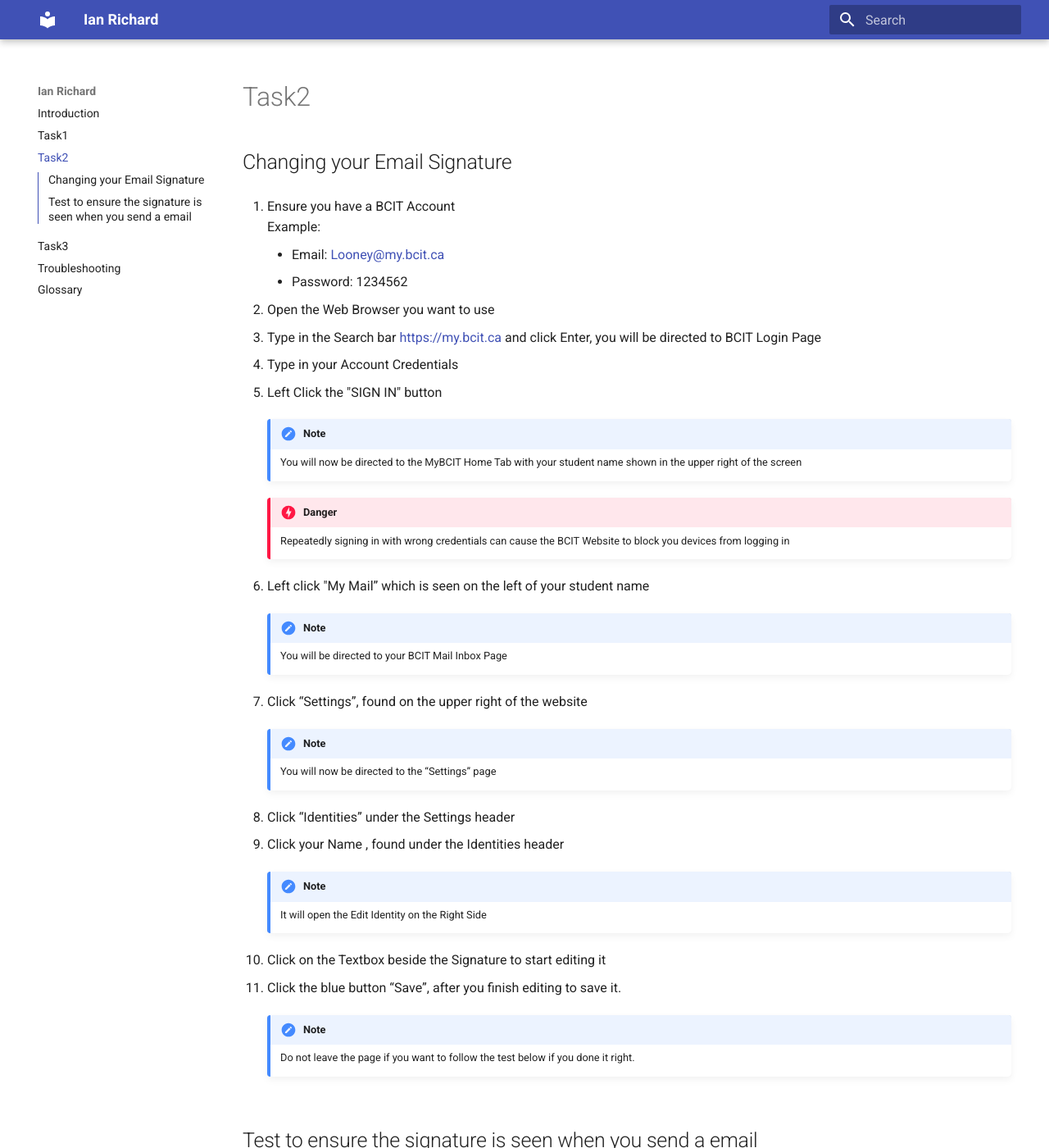
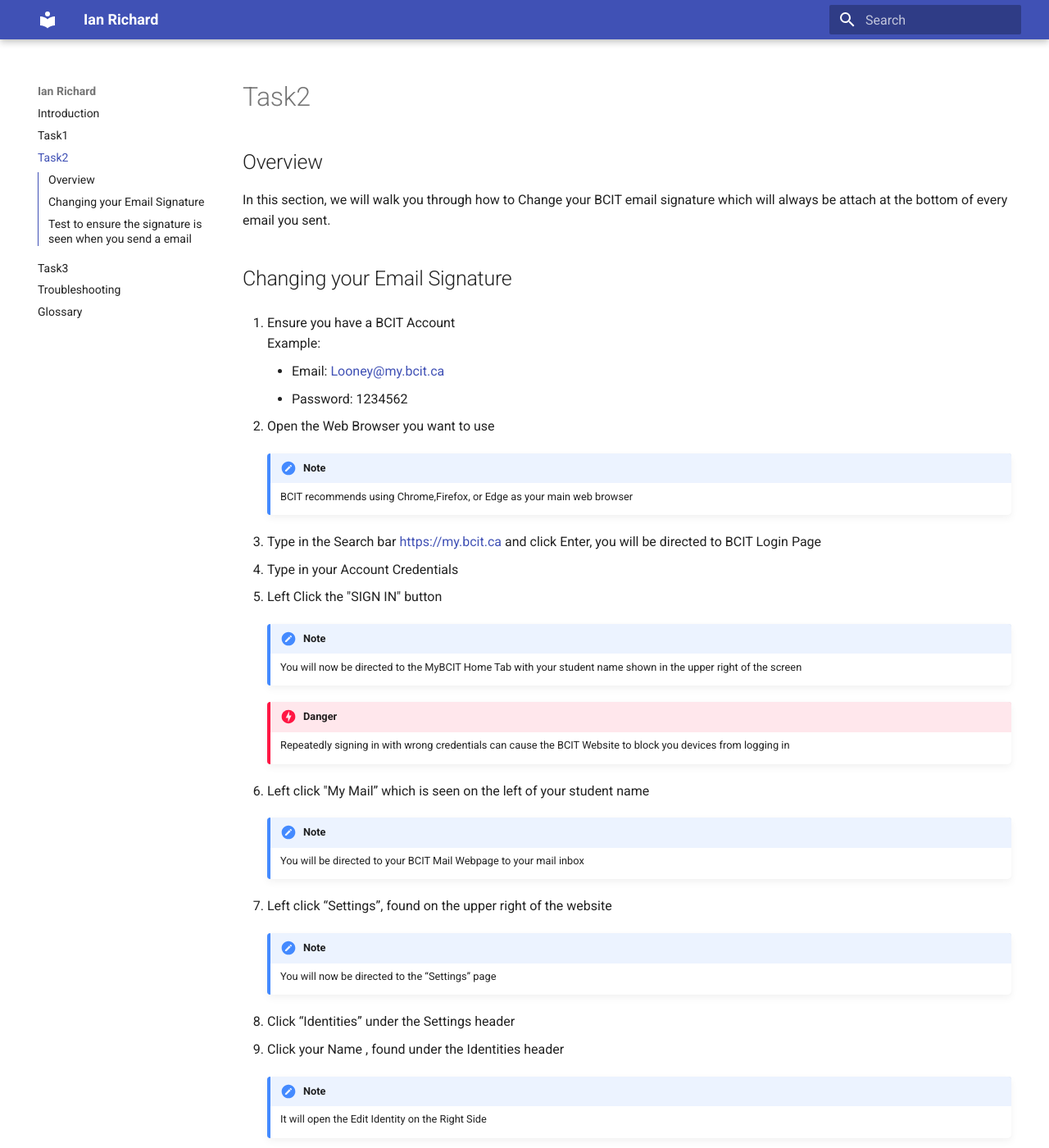
Before and after one commit to beingaturtle/beingaturtle.github.io, an MkDocs documentation site: the page built from docs/task2.md, in a window 1280 px wide and 1400 px high. Shown: the whole window at 82% size. Built offline with MkDocs 1.6.1 and Material for MkDocs 9.7.7, drawn with Linux system fonts in a browser that asks for light colours.

Commit message:
updated overview

```diff
--- a/docs/task2.md
+++ b/docs/task2.md
@@ -1,3 +1,7 @@
+## Overview
+
+In this section, we will walk you through how to Change your BCIT email signature which will always be attach at the bottom of every email you sent.
+
 ## Changing your Email Signature
 
 1. Ensure you have a BCIT Account <br>
@@ -6,6 +10,9 @@
     - Password: 1234562
 
 2. Open the Web Browser you want to use
+
+    !!! Note
+        BCIT recommends using Chrome,Firefox, or Edge as your main web browser
 
 3. Type in the Search bar <https://my.bcit.ca> and click Enter, you will be directed to BCIT Login Page
 
@@ -25,9 +32,9 @@
 6. Left click "My Mail” which is seen on the left of your student name
 
     !!! Note
-        You will be directed to your BCIT Mail Inbox Page
+        You will be directed to your BCIT Mail Webpage to your mail inbox
 
-7. Click “Settings”, found on the upper right of the website
+7. Left click “Settings”, found on the upper right of the website
 
     !!! Note
         You will now be directed to the “Settings” page
@@ -43,16 +50,16 @@
 
 11. Click the blue button “Save”, after you finish editing to save it.
 
-    !!! Note
-        Do not leave the page if you want to follow the test below if you done it right.
+    <!-- !!! Note
+        Do not leave the page if you want to follow the test below if you done it right. WE MIGHT want to remove this-->
 
 ## Test to ensure the signature is seen when you send a email
 
-1. Click “Mail”, found on the upper right of the website, to go back to your BCIT Mail Inbox
+12. Click “Mail”, found on the upper right of the website, to go back to your BCIT Mail Inbox
 
-2. Click “Compose”, found on the upper left of the website
+13. Click “Compose”, found on the upper left of the website
 
     !!! Note
         You will now be directed to a page where you will be composing an email.
 
-3. Verify the signature block on the if it corresponds to your edited signature.
+14. Verify the signature block on the if it corresponds to your edited signature.
```
